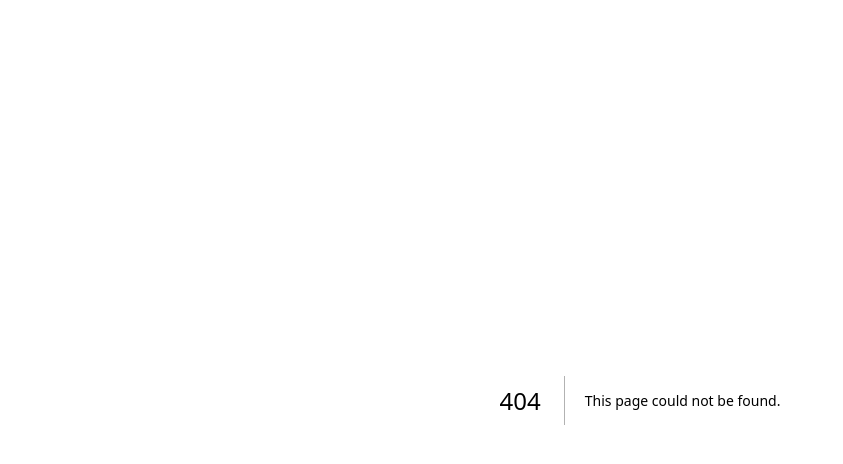
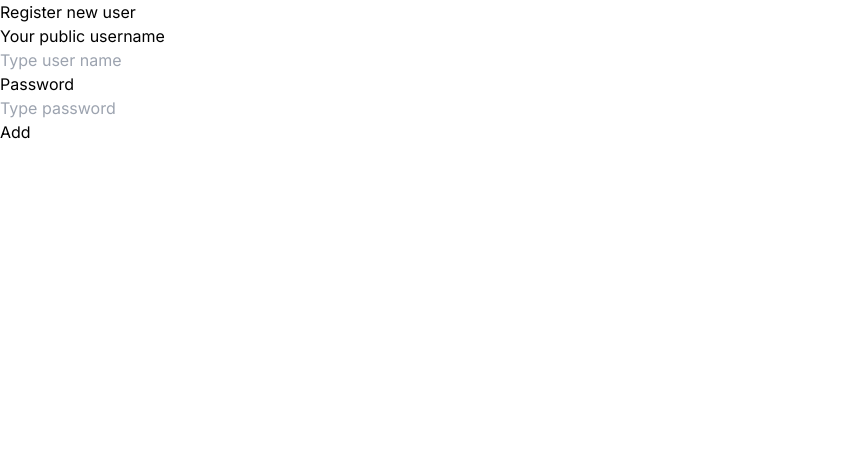
Before and after one commit to vladimirdemoshin/RecipeApp, a Next.js app in the folder Client/recipe-app/: page /login in a window 1280 px wide. Before the commit this address had no page. Shown: the top 464 px of the page, without its empty margins (0-843 px from the left). Built offline with nearby package versions, Linux system fonts and the light colour scheme.

Commit message:
added untested changes for next js client with create user form

```diff
--- a/Client/recipe-app/app/lib/webApi.ts
+++ b/Client/recipe-app/app/lib/webApi.ts
@@ -1,8 +1,5 @@
-import { json } from "stream/consumers";
-
-
 export async function fetchRecipes() {
-    const response = await fetch("http://localhost:5053/api/v1/recipes", {
+    const response = await fetch("http://localhost:57017/api/v1/recipes", {
         mode: 'no-cors',
         method: 'GET',
     });
@@ -11,7 +8,7 @@ export async function fetchRecipes() {
 }
 
 export async function fetchRecipe(recipeId: string) {
-    const response = await fetch(`http://localhost:5053/api/v1/recipes/${recipeId}`, {
+    const response = await fetch(`http://localhost:57017/api/v1/recipes/${recipeId}`, {
         mode: 'no-cors',
         method: 'GET',
     });
@@ -20,7 +17,7 @@ export async function fetchRecipe(recipeId: string) {
 }
 
 export async function addRecipe(formData: FormData) {
-    const response = await fetch("http://localhost:5053/api/v1/recipes/add", {
+    const response = await fetch("http://localhost:57017/api/v1/recipes/add", {
         method: 'POST',
         headers: {
             "Content-Type": "application/json",
@@ -29,3 +26,14 @@ export async function addRecipe(formData: FormData) {
     });
     return response
 }
+
+export async function addUser(formData: FormData) {
+    const response = await fetch("http://localhost:57017/api/v1/users/add", {
+        method: 'POST',
+        headers: {
+            "Content-Type": "application/json",
+        },
+        body: JSON.stringify(Object.fromEntries(formData)),
+    });
+    return response
+}
--- /dev/null
+++ b/Client/recipe-app/app/login/create-user-form.tsx
@@ -0,0 +1,32 @@
+import { FormEvent } from "react";
+
+export interface CreateUserFormProps {
+    create: (formData: FormData) => void,
+}
+
+export default async function CreateUserForm(props: CreateUserFormProps) {
+    <form onSubmit={(event: FormEvent<HTMLFormElement>) => {
+        event.preventDefault();
+        const formData = new FormData(event.currentTarget);
+    }}>
+        <div>Register new account</div>
+
+        <div>
+            <label>Your public username</label>
+        </div>
+        <div>
+            <input type="text" id="username" name="username" placeholder="Type user name"/>
+        </div>
+
+        <div>
+            <label htmlFor="description">Password</label>
+        </div>
+        <div>
+            <input type="password" id="password" name="password" placeholder="Type password"/>
+        </div>
+
+        <div>
+            <button type="submit">Add</button>
+        </div>
+    </form>
+}
--- /dev/null
+++ b/Client/recipe-app/app/login/page.tsx
@@ -0,0 +1,34 @@
+import { addUser } from "../lib/webApi";
+
+export default function LoginPage() {
+
+    async function addUserAction(form: FormData) {
+        'use server';
+        console.log(form);
+        await addUser(form);
+    }
+
+    return (
+        <form action={addUserAction}>
+            <div>Register new user</div>
+
+            <div>
+                <label>Your public username</label>
+            </div>
+            <div>
+                <input type="text" id="username" name="username" placeholder="Type user name"/>
+            </div>
+
+            <div>
+                <label htmlFor="description">Password</label>
+            </div>
+            <div>
+                <input type="password" id="password" name="password" placeholder="Type password"/>
+            </div>
+
+            <div>
+                <button type="submit">Add</button>
+            </div>
+        </form>
+    );
+}
--- /dev/null
+++ b/Client/recipe-app/app/recipes/add/add-recipe-form.tsx
@@ -0,0 +1,35 @@
+'use client'
+
+import { FormEvent } from "react";
+
+export interface AddRecipeFormProps {
+    addCallback: (formData: FormData) => void,
+}
+
+export default function AddRecipeForm({addCallback} : AddRecipeFormProps) {
+    return (
+        <form onSubmit={(event: FormEvent<HTMLFormElement>) => {
+            event.preventDefault();
+            debugger;
+            const formData = new FormData(event.currentTarget);
+            addCallback(formData);
+        }}>
+            <div>Fill info about your recipe</div>
+            <div>
+                <label>Name of recipe</label>
+            </div>
+            <div>
+                <input type="text" id="name" name="name" placeholder="Type name"/>
+            </div>
+            <div>
+                <label htmlFor="description">Description</label>
+            </div>
+            <div>
+                <input type="text" id="description" name="description" placeholder="Type recipe"/>
+            </div>
+            <div>
+                <button type="submit">Add</button>
+            </div>
+        </form>
+    );
+}
--- a/Client/recipe-app/app/recipes/page.tsx
+++ b/Client/recipe-app/app/recipes/page.tsx
@@ -3,6 +3,7 @@ import { fetchRecipes } from "../lib/webApi";
 import styles from '@/app/ui/styles/recipes.module.css';
 import RecipeList from "./recipe-list";
 import RecipeActions from "./recipe-actions";
+import Link from "next/link";
 
 export default async function Recipes() {
   const recipes: Recipe[] = await fetchRecipes();
@@ -10,10 +11,19 @@ export default async function Recipes() {
   return (
     <>
       <div className={styles.recipes_page}>
+        <div className={styles.recipes_page_header}>
+          <div>
+            <Link href={`login`} target='_blank'>
+              <div>{"Please login"}</div>
+            </Link>
+          </div>
+        </div>
+        <div className={styles.recipes_page_content}>
           <div className={styles.recipes_menu}></div>
           <RecipeList recipes={recipes}></RecipeList>
           <RecipeActions></RecipeActions>
         </div>
+      </div>
     </>
   );
 }
```
Lines whose indentation alone changed are shown as unchanged.
